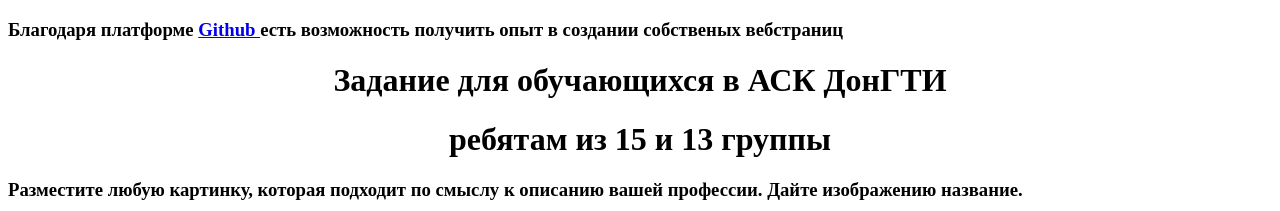
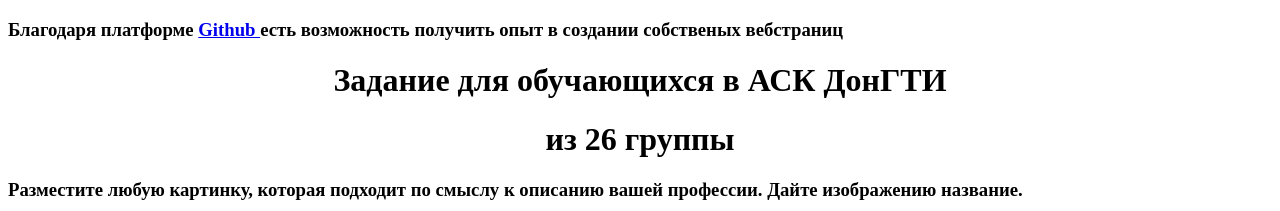
Before and after one commit to maystiv/maystiv.github.io, a plain HTML site: page index.html in a window 1280 px wide. Shown: the top 211 px of the page. Drawn offline with Linux system fonts and the light colour scheme.

Commit message:
Update index.html

```diff
--- a/index.html
+++ b/index.html
@@ -8,7 +8,7 @@
   <body>
 <h3>Благодаря платформе <a href="https://github.com//"> Github </a> есть возможность получить опыт в создании собственых вебстраниц</h3>
      <h1 align="center">Задание для обучающихся в АСК ДонГТИ</h1>
-    <h1 align="center">ребятам из 15 и 13 группы</h1>
+    <h1 align="center">из 26 группы</h1>
     <h3>Разместите любую картинку, которая подходит по смыслу к описанию вашей профессии. Дайте изображению название.</h3>
     <p>
        <figure align="center">
```
